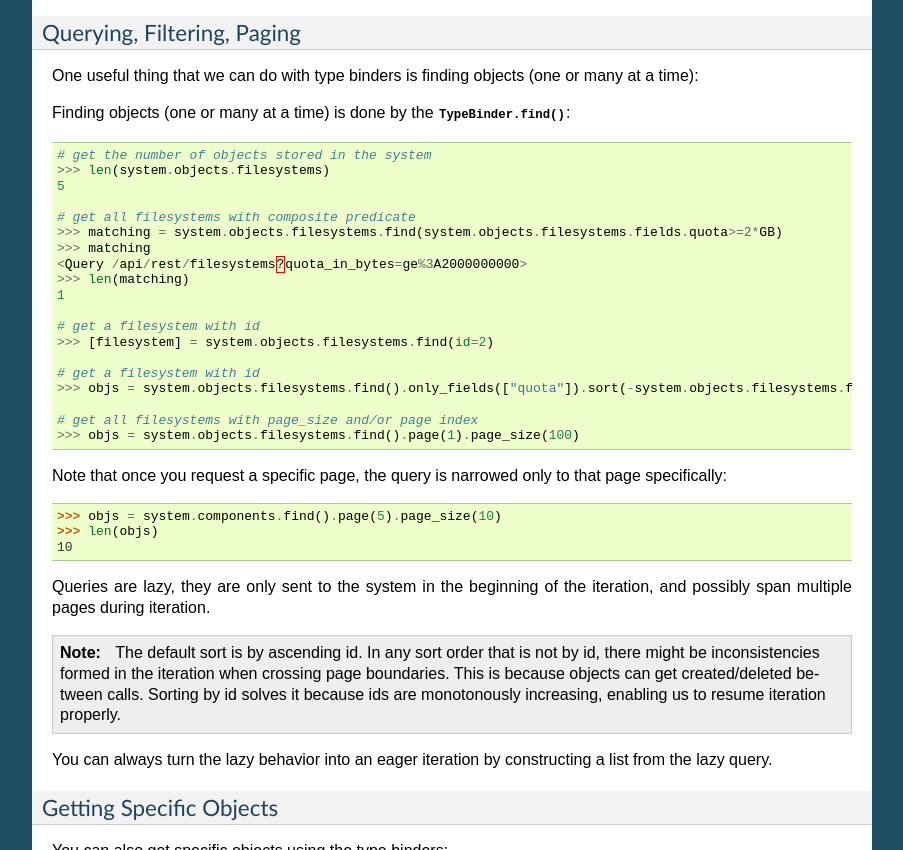
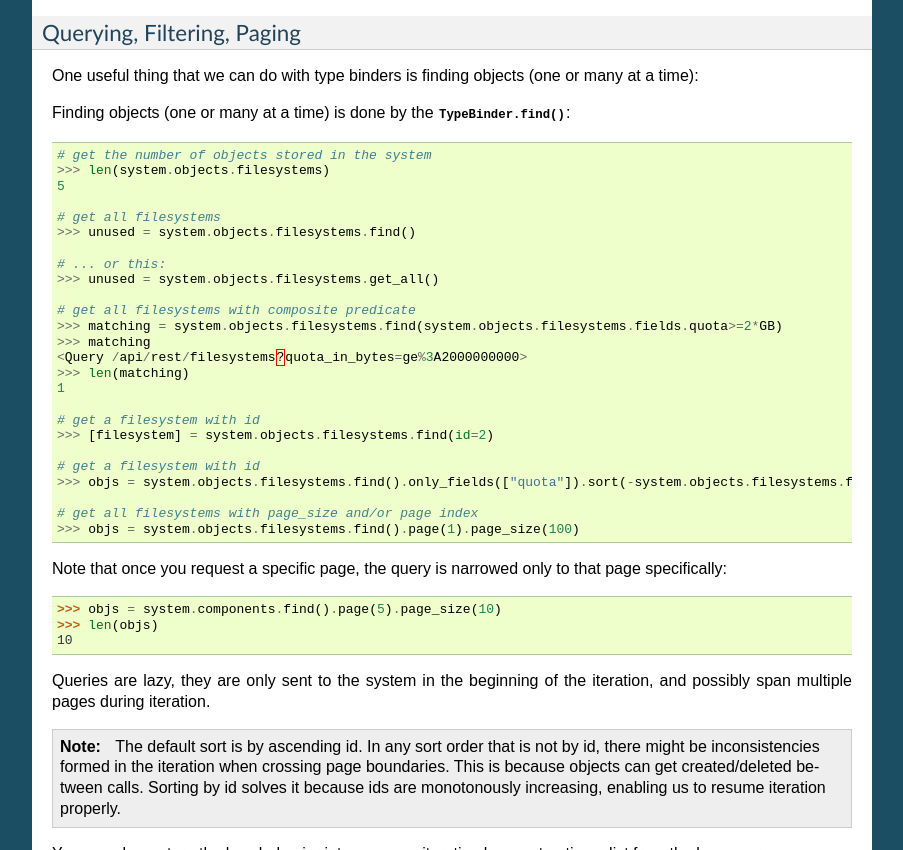
Before and after one commit to Infinidat/infinisdk, a Sphinx documentation site: the page built from doc/typesystem.rst, in a window 1280 px wide and 900 px high, scrolled down 940 px, cut to the strip 50-900 px from the top of the window. Shown: the whole strip, without its empty margins (198-1101 px from the left). Built offline with Sphinx 7.4.7, drawn with Linux system fonts in a browser that asks for light colours.

Commit message:
Add get_all() as alias to find()

```diff
--- a/doc/typesystem.rst
+++ b/doc/typesystem.rst
@@ -53,6 +53,12 @@ Finding objects (one or many at a time) is done by the :func:`.TypeBinder.find`:
     # get the number of objects stored in the system
     >>> len(system.objects.filesystems)
     5
+
+    # get all filesystems
+    >>> unused = system.objects.filesystems.find()
+
+    # ... or this:
+    >>> unused = system.objects.filesystems.get_all()
 
     # get all filesystems with composite predicate
     >>> matching = system.objects.filesystems.find(system.objects.filesystems.fields.quota>=2*GB)
```
Also changed, not shown: 1 other file.
